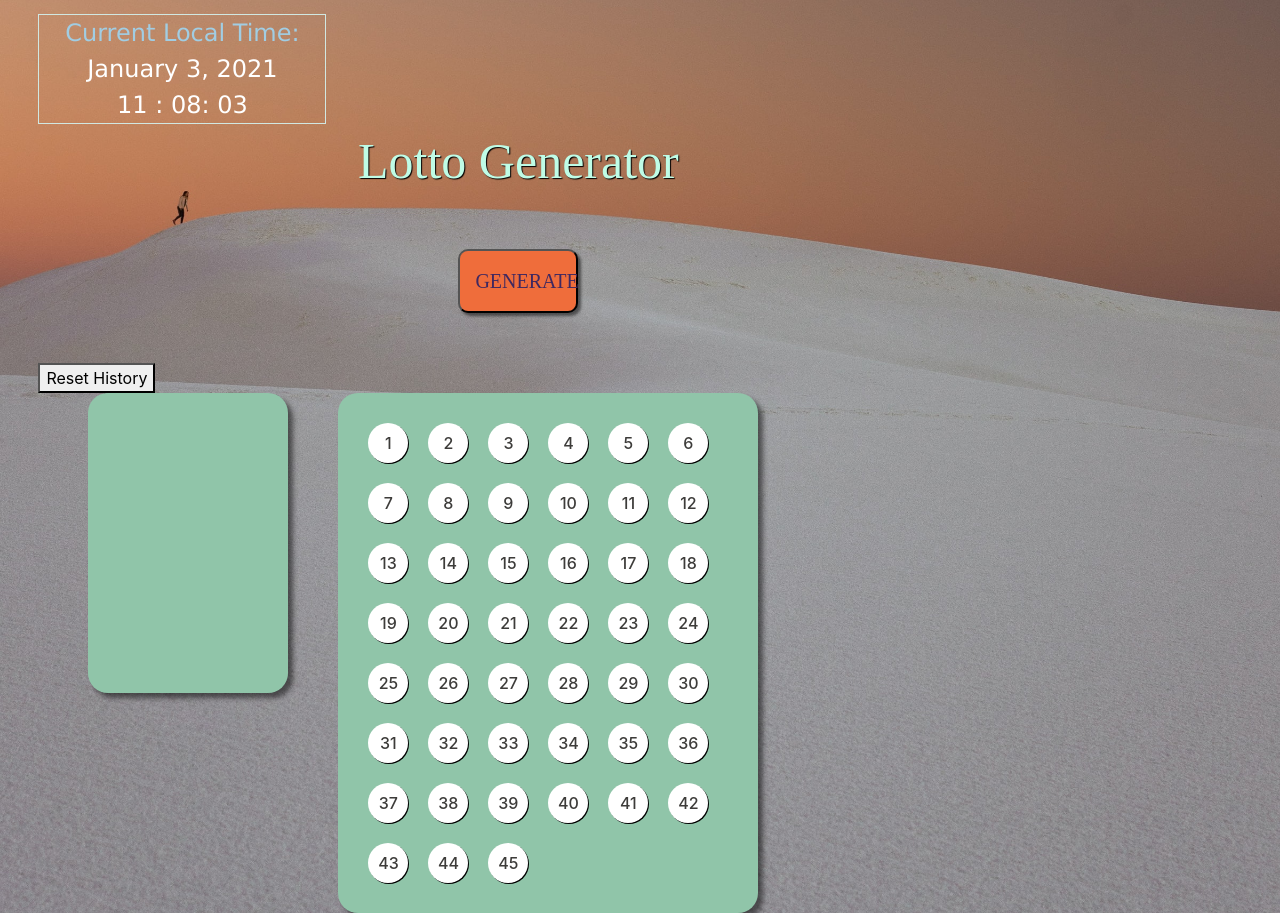
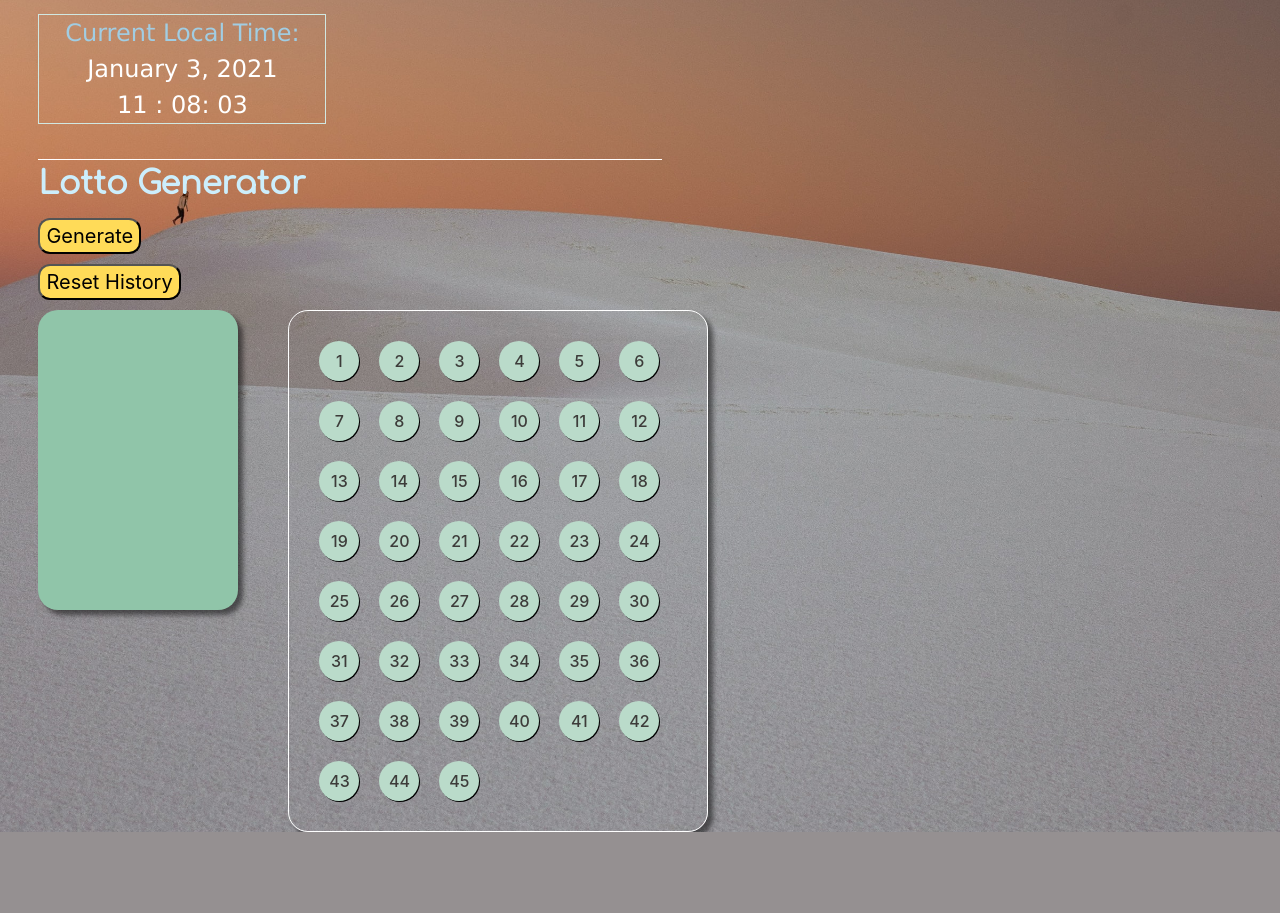
Before and after one commit to onanalee/daCalculate, a Flask app: page /lotto in a window 1280 px wide. Shown: the part 86-999 px from the top of the page. After the commit the page ends 918 px from the top, so only its background shows below. Run offline with Flask 2, Linux system fonts and the light colour scheme; some libraries are stand-ins or nearby versions.

Commit message:
lotto css complete

```diff
--- a/static/randomGenerator.js
+++ b/static/randomGenerator.js
@@ -89,12 +89,12 @@ function generateLotto() {
 
     //color balls
     for (var i = 0; i < ball.length; i++) {
-        ball[i].style.backgroundColor = "white";
+        ball[i].style.backgroundColor = "#badbca";
         ball[i].style.color = "#3d3c3a";
         for (var j = 0; j < numbers.length; j++) {
             if (numbers[j] == parseInt(ball[i].innerHTML)) {
                 ball[i].style.backgroundColor = "#fa8b60";
-                ball[i].style.color = "white";
+                ball[i].style.color = "#3d3c3a";
             }
         }
     }
--- a/static/style.css
+++ b/static/style.css
@@ -565,37 +565,16 @@ svg path, svg rect{
     margin-left: 3vw;
     width:75%;
 }
-#lottoTitle{
-    text-align: center;
-    color: #bffce6;
-    text-shadow: 1px 1px 1px #000;
-    font-family: "Chewy";
-    font-size: 50px;
-}
 
-#generateLotto {
-    display: block;
-    background-color: #ef6d3b;
-    outline: none;
-    padding: 15px;
-    border-radius: 10px;
-    font-size: 20px;
-    margin: 50px auto;
-    width: 120px;
-    box-shadow: 3px 3px 3px rgba(0, 0, 0, 0.5);
-    text-transform: uppercase;
-    font-family: "Chewy";
-    color: #3f2860;
-}
 #lottoHistory {
     text-align: center;
+    font-family: Comfortaa;
     width: 200px;
     height: 300px;
     padding: 20px 0;
     border-radius: 20px;
     background-color: #90c5a9;
     float: left;
-    margin-left: 50px;
     box-shadow: 5px 5px 5px rgba(0, 0, 0, 0.5);
     overflow: auto;
 }
@@ -617,16 +596,16 @@ svg path, svg rect{
 
 .wrapper {
     width: 420px;
-    background-color: #90c5a9;
     overflow: hidden;
     padding: 20px;
+    border:1px solid white;
     border-radius: 20px;
     box-shadow: 5px 5px 5px rgba(0, 0, 0, 0.5);
     float: left;
     margin-left: 50px;
 }
 
-.wrapper .ball {
+.ball {
     width: 40px;
     height: 40px;
     text-align: center;
@@ -634,7 +613,7 @@ svg path, svg rect{
     color: #3d3c3a;
     border-radius: 100%;
     float: left;
-    background-color: #fff;
+    background-color: #badbca;
     margin: 10px;
     font-weight: 500;
     box-shadow: 1px 1px 0.5px #000;
--- a/templates/lotto.html
+++ b/templates/lotto.html
@@ -113,12 +113,13 @@
             </div>
 
 
-            <div id="lottoTitle">Lotto Generator</div>
-            <button type="button" id="generateLotto" class="clearfix" onclick="generateLotto()">Generate</button>
-            <button onclick="reset()">Reset History</button>
+            <div class="timeTitle">Lotto Generator</div>
+            <button type="button" class="convert" class="clearfix" onclick="generateLotto()">Generate</button>
+            <button onclick="reset()" class="convert">Reset History</button>
             <div class="position floatfix">
 
                 <div id="lottoHistory"></div>
+
 
                 <div class="wrapper">
                     <p class="ball">1</p>
```
Also changed, not shown: static/styleNight.css (+55 -1 lines), 1 other file.
